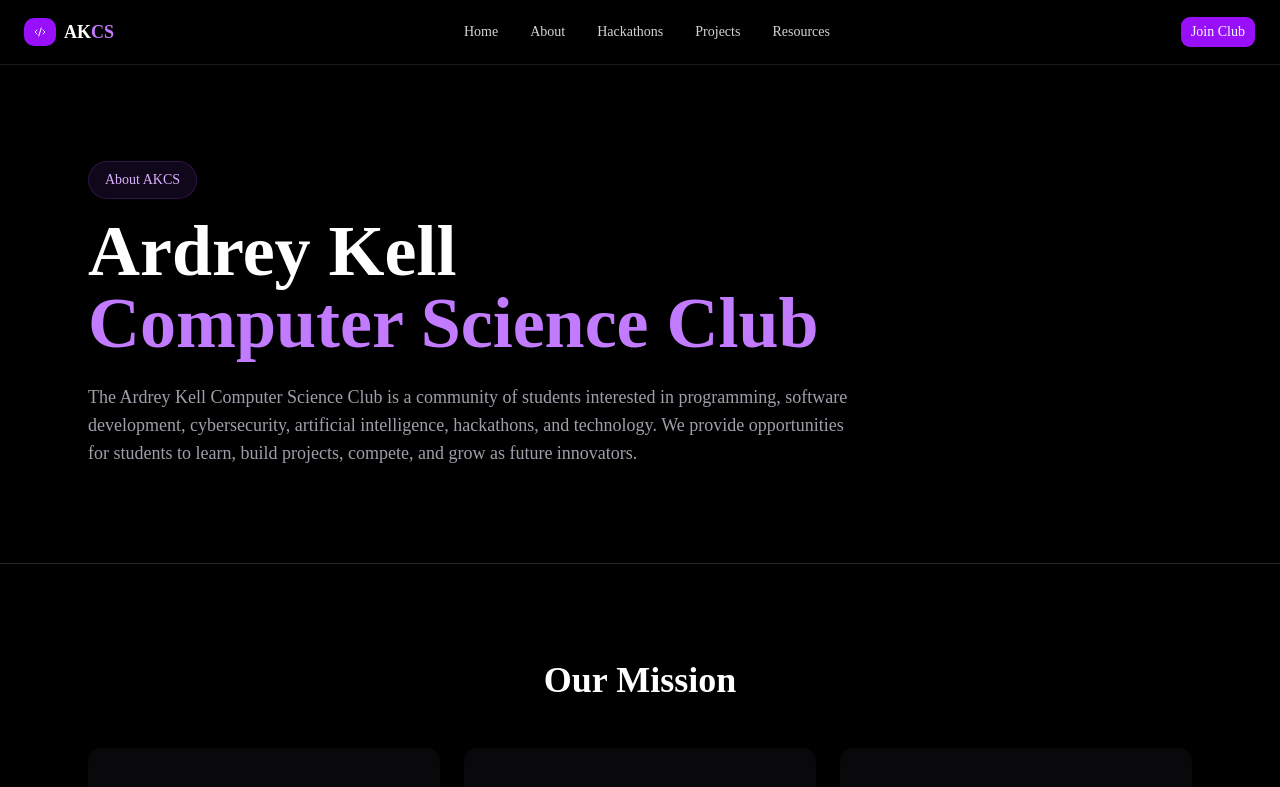
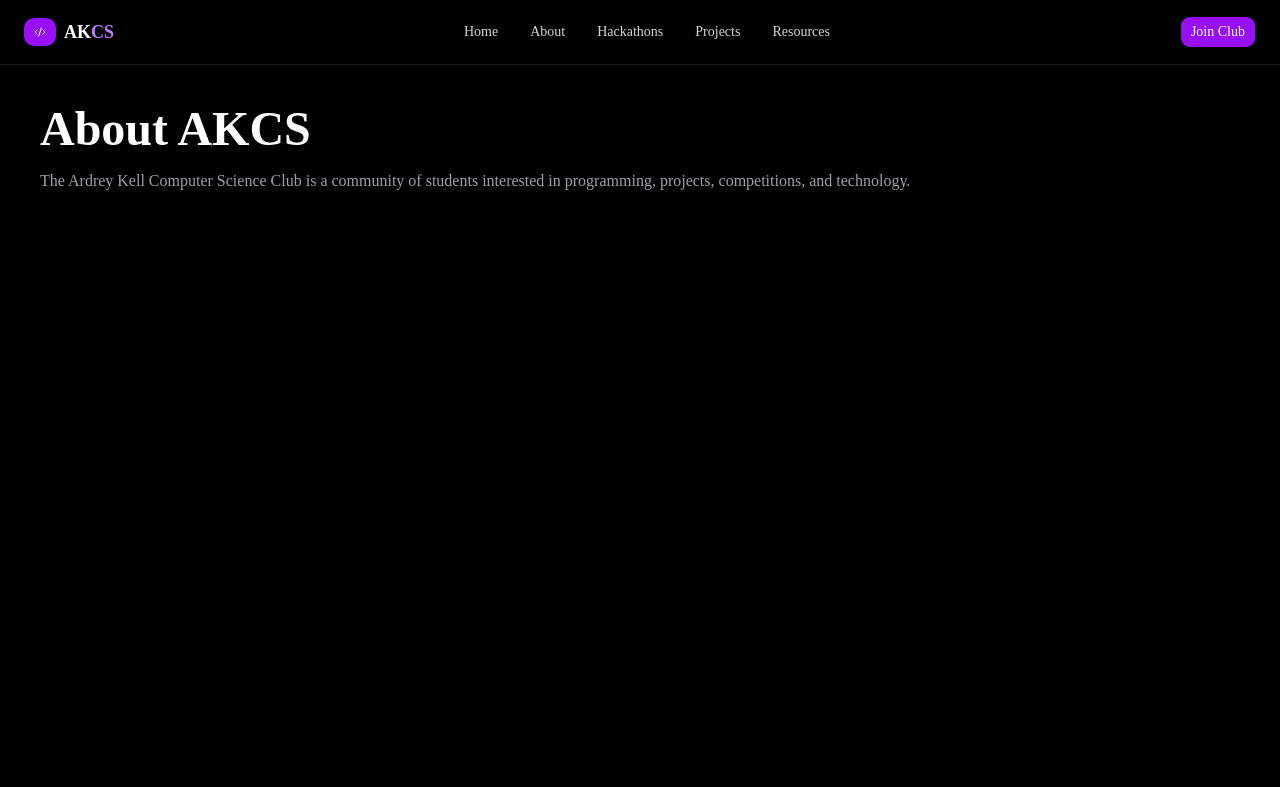
Before and after one commit to shaypat112/ArdreyCSClub, a Next.js app: page /about in a window 1280 px wide. Shown: the top 787 px of the page. Built offline with nearby package versions, Linux system fonts and the light colour scheme.

Commit message:
checking

```diff
--- a/app/about/page.tsx
+++ b/app/about/page.tsx
@@ -1,35 +1,12 @@
-import Meetings from "./components/meetings";
-import Mission from "./components/mission";
-import Officers from "./components/officers";
-
 export default function AboutPage() {
   return (
-    <main className="min-h-screen bg-black text-white">
-      {/* Hero */}
-      <section className="border-b border-zinc-800">
-        <div className="mx-auto max-w-6xl px-6 py-24">
-          <div className="mb-4 inline-flex rounded-full border border-purple-500/20 bg-purple-500/10 px-4 py-2 text-sm text-purple-300">
-            About AKCS
-          </div>
+    <main className="min-h-screen bg-black text-white p-10">
+      <h1 className="text-5xl font-bold">About AKCS</h1>
 
-          <h1 className="mb-6 text-5xl font-bold md:text-7xl">
-            Ardrey Kell
-            <span className="block text-purple-400">Computer Science Club</span>
-          </h1>
-
-          <p className="max-w-3xl text-lg text-zinc-400">
-            The Ardrey Kell Computer Science Club is a community of students
-            interested in programming, software development, cybersecurity,
-            artificial intelligence, hackathons, and technology. We provide
-            opportunities for students to learn, build projects, compete, and
-            grow as future innovators.
-          </p>
-        </div>
-      </section>
-
-      <Mission />
-      <Officers />
-      <Meetings />
+      <p className="mt-4 text-zinc-400">
+        The Ardrey Kell Computer Science Club is a community of students
+        interested in programming, projects, competitions, and technology.
+      </p>
     </main>
   );
 }
```
